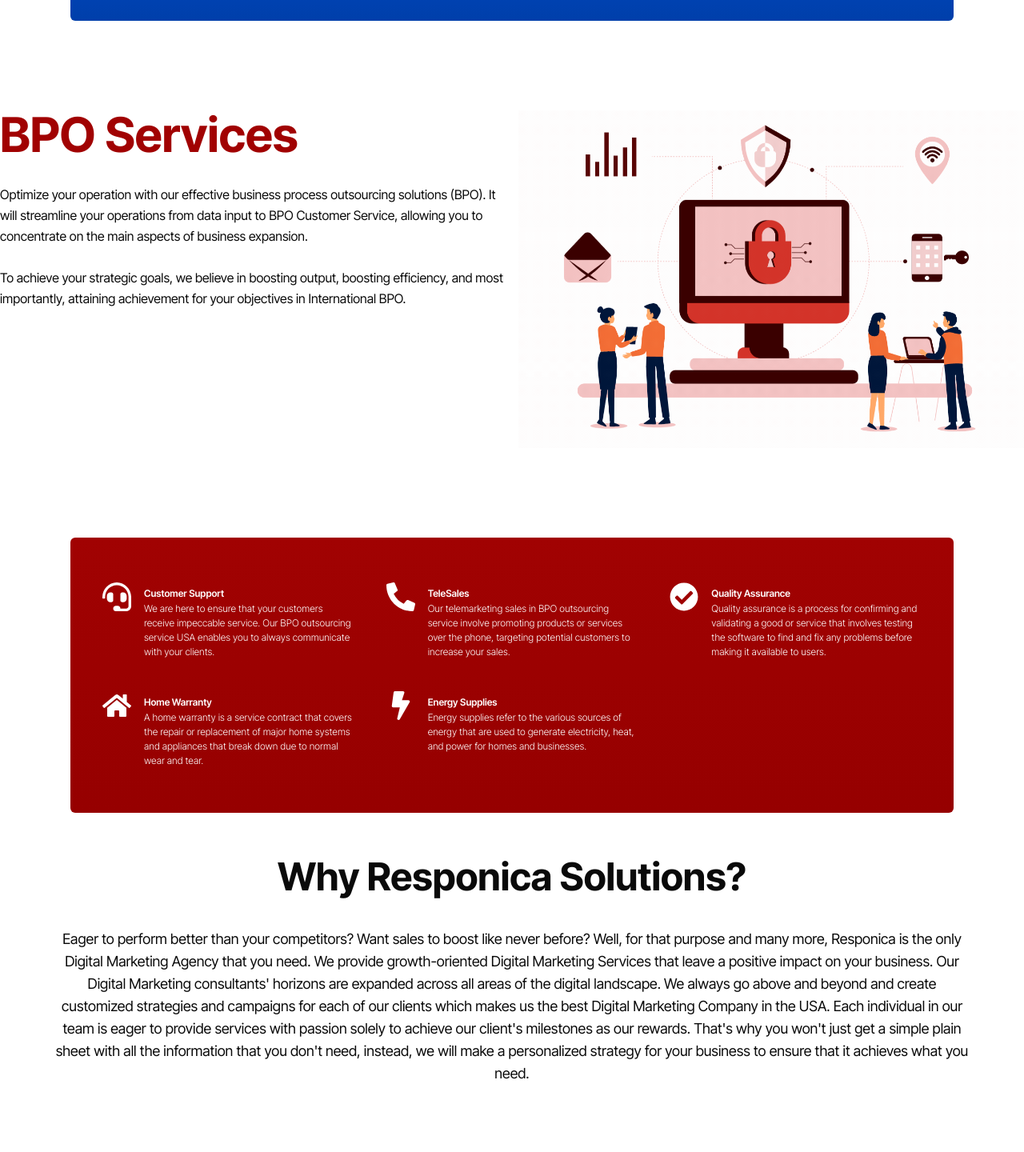
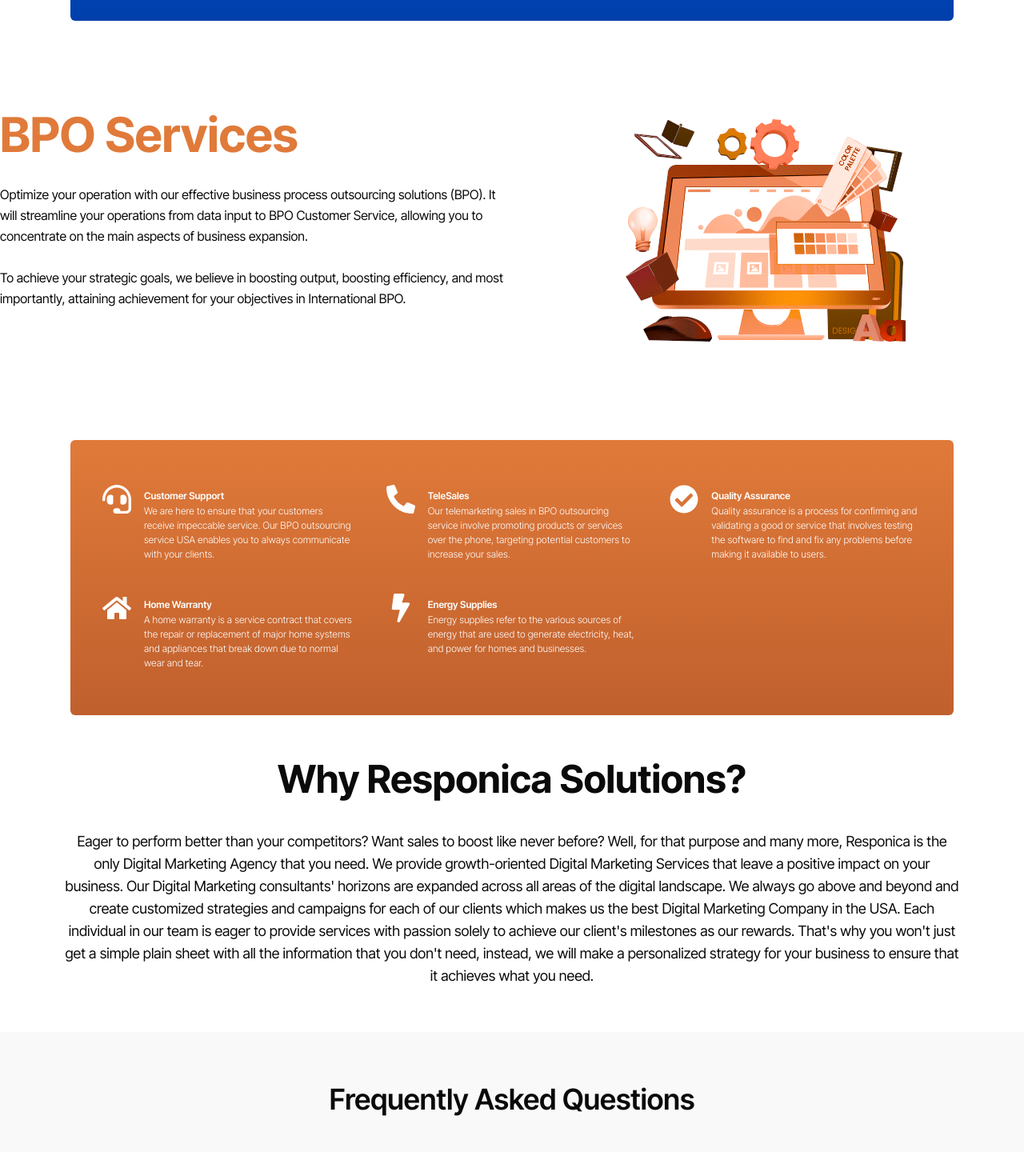
Before and after one commit to Muazzia/Responicaa, a React (Vite) app: page / in a window 1280 px wide. Shown: the part 2500-3940 px from the top of the page at 80% size. Built offline with nearby package versions, Linux system fonts and the light colour scheme; what tailwindcss-animated would draw is missing.

Commit message:
hopefully final change

```diff
--- a/src/components/ContactUs.tsx
+++ b/src/components/ContactUs.tsx
@@ -119,7 +119,7 @@
         </div>
       )}
       <p className="text-sm md:text-base text-gray-500 mb-2 md:mb-4">
-        <EnvironmentOutlined /> Montana, USA
+        <EnvironmentOutlined /> 1001 S MAIN ST STE 500 KALISPELL, MT 59901
       </p>
       <p className="text-lg md:text-xl font-semibold mb-4 md:mb-6">
         <PhoneOutlined /> Call us at:{" "}
--- a/src/components/Footer.tsx
+++ b/src/components/Footer.tsx
@@ -125,7 +125,7 @@
 const CONTACT_INFO = {
   addresses: [
     {
-      text: "Montana, USA",
+      text: "1001 S MAIN ST STE 500 KALISPELL, MT 59901",
       icon: MdLocationOn,
     },
   ],
--- a/src/pages/landingPage/components/BPOServicesSection.tsx
+++ b/src/pages/landingPage/components/BPOServicesSection.tsx
@@ -15,7 +15,7 @@
     description:
       "We are here to ensure that your customers receive impeccable service. Our BPO outsourcing service USA enables you to always communicate with your clients.",
     icon: (
-      <FaHeadset className="text-3xl md:text-4xl hover:text-[#004aad] text-white transition-all cursor-pointer flex-shrink-0 min-w-[2rem]" />
+      <FaHeadset className="text-3xl md:text-4xl  text-white transition-all cursor-pointer flex-shrink-0 min-w-[2rem]" />
     ),
     url: ROUTES.CUSTOMERSUPPORT, // Route for Customer Support
   },
@@ -25,7 +25,7 @@
     description:
       "Our telemarketing sales in BPO outsourcing service involve promoting products or services over the phone, targeting potential customers to increase your sales.",
     icon: (
-      <FaPhoneAlt className="text-3xl md:text-4xl hover:text-[#004aad] text-white transition-all cursor-pointer flex-shrink-0 min-w-[2rem]" />
+      <FaPhoneAlt className="text-3xl md:text-4xl  text-white transition-all cursor-pointer flex-shrink-0 min-w-[2rem]" />
     ),
     url: ROUTES.SALES, // Route for TeleSales
   },
@@ -35,7 +35,7 @@
     description:
       "Quality assurance is a process for confirming and validating a good or service that involves testing the software to find and fix any problems before making it available to users.",
     icon: (
-      <FaCheckCircle className="text-3xl md:text-4xl hover:text-[#004aad] text-white transition-all cursor-pointer flex-shrink-0 min-w-[2rem]" />
+      <FaCheckCircle className="text-3xl md:text-4xl  text-white transition-all cursor-pointer flex-shrink-0 min-w-[2rem]" />
     ),
     url: ROUTES.QUALITYASSURANCE, // Route for Quality Assurance
   },
@@ -45,7 +45,7 @@
     description:
       "A home warranty is a service contract that covers the repair or replacement of major home systems and appliances that break down due to normal wear and tear.",
     icon: (
-      <FaHome className="text-3xl md:text-4xl hover:text-[#004aad] text-white transition-all cursor-pointer flex-shrink-0 min-w-[2rem]" />
+      <FaHome className="text-3xl md:text-4xl  text-white transition-all cursor-pointer flex-shrink-0 min-w-[2rem]" />
     ),
     url: ROUTES.HOMEWARRANTY, // Route for Home Warranty
   },
@@ -55,7 +55,7 @@
     description:
       "Energy supplies refer to the various sources of energy that are used to generate electricity, heat, and power for homes and businesses.",
     icon: (
-      <FaBolt className="text-3xl md:text-4xl hover:text-[#004aad] text-white transition-all cursor-pointer flex-shrink-0 min-w-[2rem]" />
+      <FaBolt className="text-3xl md:text-4xl  text-white transition-all cursor-pointer flex-shrink-0 min-w-[2rem]" />
     ),
     url: ROUTES.ENERGYSUPPLIES, // Route for Energy Supplies
   },
@@ -66,7 +66,7 @@
     <>
       <div className="px-4 md:px-10 xl:px-0 max-w-7xl mx-auto grid grid-cols-1 md:grid-cols-2 py-10 md:py-28 gap-8 md:gap-4">
         <div className="flex flex-col gap-6 md:gap-8 order-first">
-          <h1 className="text-4xl md:text-6xl font-bold text-[#a10202]">
+          <h1 className="text-4xl md:text-6xl font-bold text-[#E07A3A]">
             BPO Services
           </h1>
           <div className="flex flex-col gap-4">
@@ -84,7 +84,7 @@
         </div>
         <div className="relative w-full h-full flex items-center justify-center">
           <img
-            src="/gif/perfect2.gif"
+            src="/gif/perfect3.gif"
             alt="BPO Services"
             width={400}
             height={400}
@@ -93,14 +93,14 @@
         </div>
       </div>
       <div className="max-w-full lg:max-w-[80%] xl:max-w-6xl mx-auto px-4 sm:px-6">
-        <div className="bg-gradient-to-b from-[#A10202] to-[#960000] text-center py-8 md:py-14 grid grid-cols-1 md:grid-cols-2 lg:grid-cols-3 p-4 md:p-10 rounded-sm gap-4 md:gap-8 lg:gap-10">
+        <div className="bg-gradient-to-b from-[#E07A3A] to-[#C0602D] text-center py-8 md:py-14 grid grid-cols-1 md:grid-cols-2 lg:grid-cols-3 p-4 md:p-10 rounded-sm gap-4 md:gap-8 lg:gap-10">
           {boxData.map((box) => (
             <div key={box.id} className="flex gap-3 md:gap-4 items-start">
               {box.icon}
               <div className="text-left">
                 <Link
-                  to={box.url} // Add Link to route
-                  className="text-xs font-semibold hover:text-[#004aad] text-white transition-all cursor-pointer mb-2 md:mb-1"
+                  to={box.url}
+                  className="text-xs font-semibold hover:text-[#FFD7BE] text-white transition-all cursor-pointer mb-2 md:mb-1"
                 >
                   {box.title}
                 </Link>
--- a/src/pages/landingPage/components/WhyResponicaSection.tsx
+++ b/src/pages/landingPage/components/WhyResponicaSection.tsx
@@ -4,7 +4,7 @@
       <h1 className="text-3xl md:text-5xl font-bold">
         Why Responica Solutions?
       </h1>
-      <p className="text-base md:text-lg text-center max-w-6xl mx-auto">
+      <p className="text-base md:text-lg text-center px-4 md:px-10 max-w-7xl mx-auto">
         Eager to perform better than your competitors? Want sales to boost like
         never before? Well, for that purpose and many more, Responica is the
         only Digital Marketing Agency that you need. We provide growth-oriented
--- a/src/pages/landingPage/index.tsx
+++ b/src/pages/landingPage/index.tsx
@@ -4,7 +4,6 @@
 import BPOServicesSection from "./components/BPOServicesSection";
 import IndustriesSection from "./components/IndustriesSection";
 import WhyResponicaSection from "./components/WhyResponicaSection";
-import CEOSection from "./components/CEOSection";
 import FAQSection from "./components/FAQSection";
 import TestimonialsSection from "../../components/TestimonialsSection";
 import { RecognizedByBest } from "./components/RecognizedByBest";
@@ -36,7 +35,7 @@
       <BPOServicesSection />
       <IndustriesSection />
       <WhyResponicaSection />
-      <CEOSection />
+      {/* <CEOSection /> */}
       <FAQSection />
       <div className="mt-10 flex flex-col gap-10">
         <TestimonialsSection />
```
Also changed, not shown: public/gif/perfect3.gif (added).
